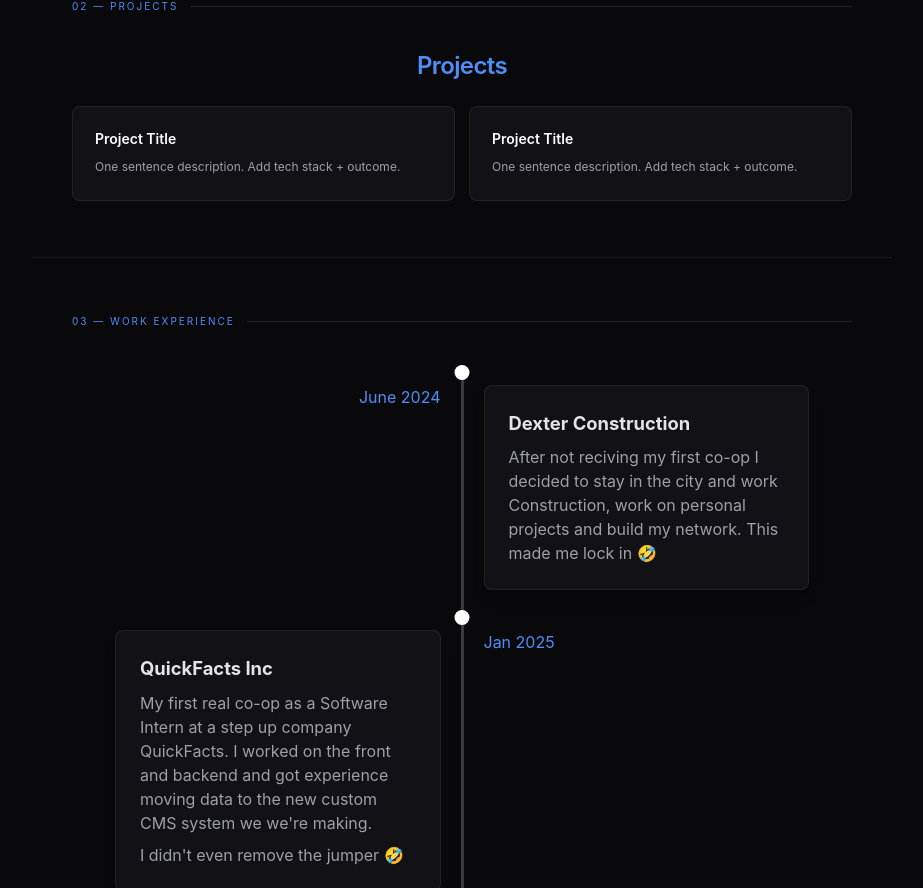
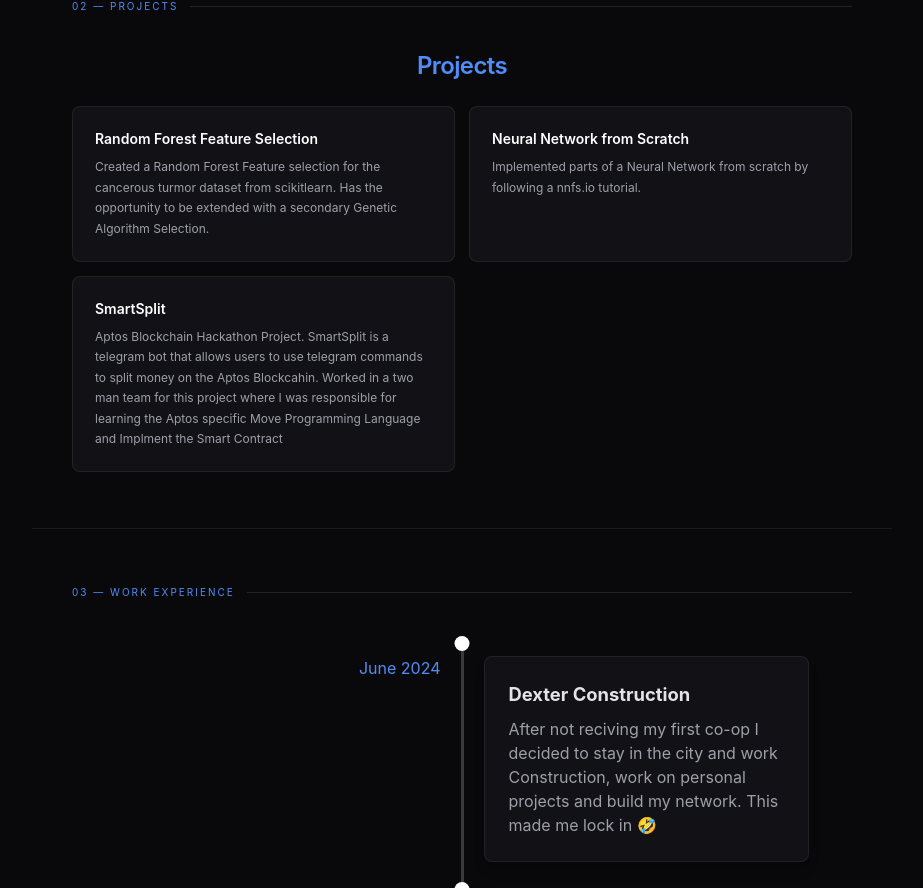
Before and after one commit to CourtKingJuJu/Portfolio, a React (Vite) app: page / in a window 1280 px wide. Shown: the part 1316-2204 px from the top of the page, without its empty margins (178-1101 px from the left). Built offline with nearby package versions, Linux system fonts and the light colour scheme.

Commit message:
Added context & text to Projects

```diff
--- a/src/App.jsx
+++ b/src/App.jsx
@@ -60,7 +60,7 @@
           {/* Text column */}
           <div className='text-left'>
             <h2 className='text-xl font-semibold tracking-tight text-[#4F8EF7] sm:text-2xl'>
-              About
+              Background
             </h2>
 
             <div className='mt-4 space-y-[14px] text-sm leading-relaxed text-zinc-400 sm:text-base sm:leading-[1.9]'>
@@ -147,18 +147,31 @@
           <div className='mt-6 grid gap-3.5 sm:grid-cols-2'>
             <div className='cursor-default rounded-lg border border-white/[0.07] bg-[#111116] p-[22px] transition-colors hover:border-[#4F8EF7]'>
               <h3 className='text-sm font-semibold text-white'>
-                Project Title
+                Random Forest Feature Selection
               </h3>
               <p className='mt-2 text-xs leading-[1.7] text-zinc-400'>
-                One sentence description. Add tech stack + outcome.
+                Created a Random Forest Feature selection for the cancerous
+                turmor dataset from scikitlearn. Has the opportunity to be
+                extended with a secondary Genetic Algorithm Selection.
               </p>
             </div>
             <div className='cursor-default rounded-lg border border-white/[0.07] bg-[#111116] p-[22px] transition-colors hover:border-[#4F8EF7]'>
               <h3 className='text-sm font-semibold text-white'>
-                Project Title
+                Neural Network from Scratch
               </h3>
               <p className='mt-2 text-xs leading-[1.7] text-zinc-400'>
-                One sentence description. Add tech stack + outcome.
+                Implemented parts of a Neural Network from scratch by following
+                a nnfs.io tutorial.
+              </p>
+            </div>
+            <div className='cursor-default rounded-lg border border-white/[0.07] bg-[#111116] p-[22px] transition-colors hover:border-[#4F8EF7]'>
+              <h3 className='text-sm font-semibold text-white'>SmartSplit</h3>
+              <p className='mt-2 text-xs leading-[1.7] text-zinc-400'>
+                Aptos Blockchain Hackathon Project. SmartSplit is a telegram bot
+                that allows users to use telegram commands to split money on the
+                Aptos Blockcahin. Worked in a two man team for this project
+                where I was responsible for learning the Aptos specific Move
+                Programming Language and Implment the Smart Contract
               </p>
             </div>
           </div>
```
